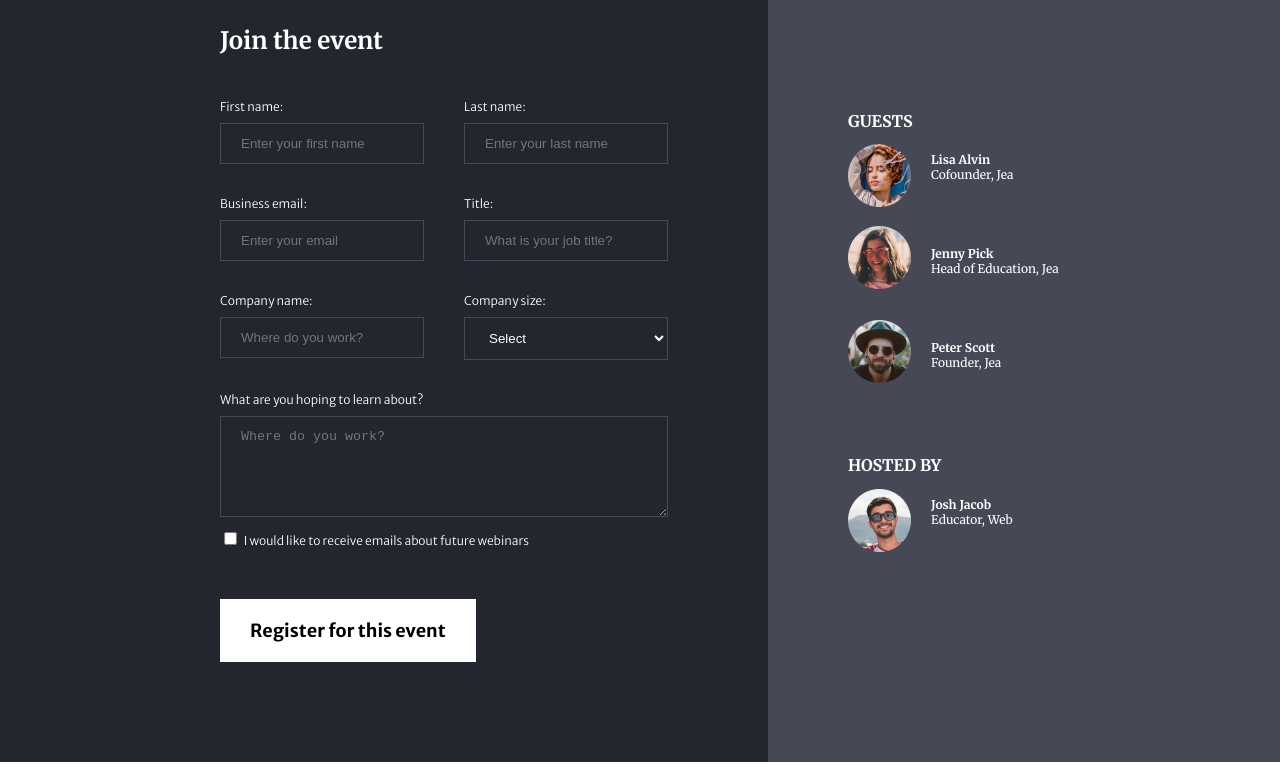
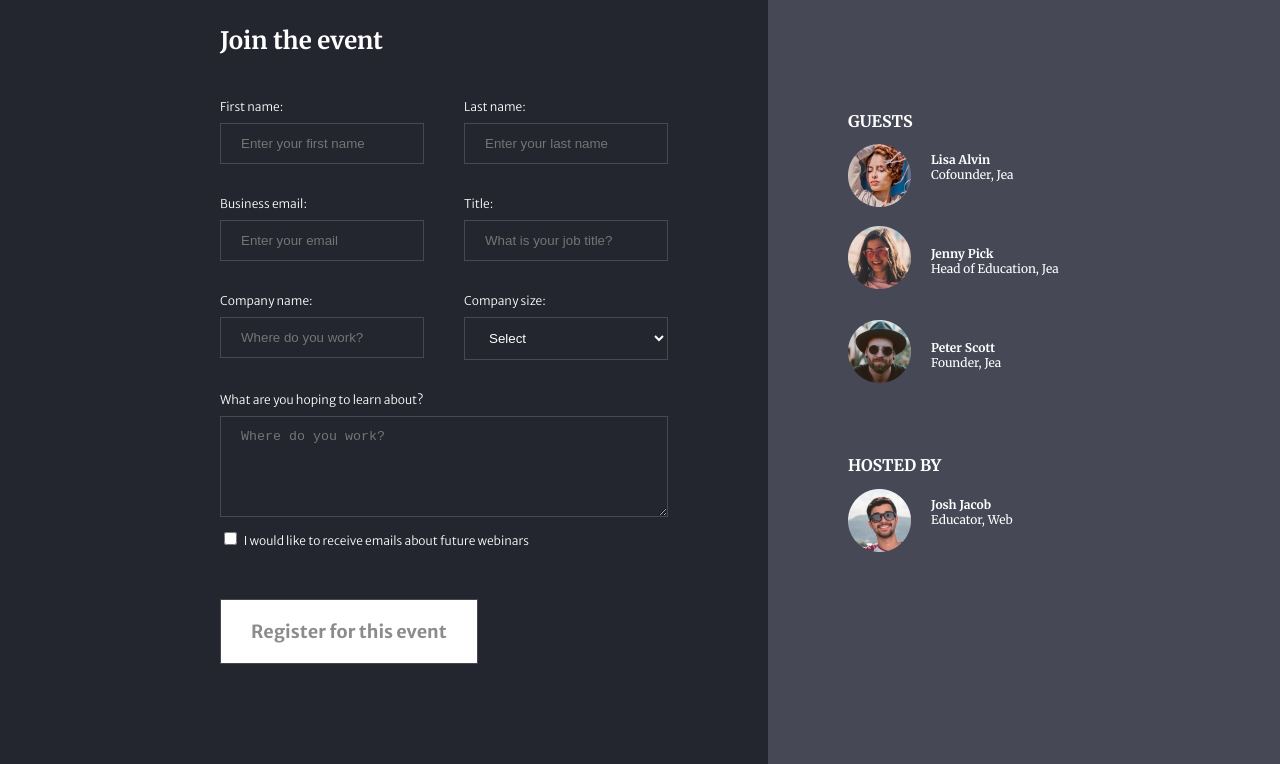
Before and after one commit to iZeek/Connect-Nigeria, a plain HTML site: page index.html in a window 1280 px wide. Shown: the part 369-1133 px from the top of the page. Drawn offline with Linux system fonts and the light colour scheme.

Commit message:
Add Animation

```diff
--- a/styles.css
+++ b/styles.css
@@ -98,20 +98,24 @@ form .more-text {
 }
 input[type=submit] {
   background-color: #fff;
-  color: #000;
+  color: #8C8C8C;
   padding: 20px 30px;
-  border: none;
+  border: 1px solid #464856;
   border-radius: 0;
   cursor: pointer;
   font-family: 'Merriweather Sans', sans-serif;
   font-weight: 700;
   font-size: 18px;
   margin-top: 30px;
+  transition: background-color 2s;
+  -webkit-transition-timing-function: ease-in-out;
+  transition-timing-function: ease-in-out;
 }
 
 input[type=submit]:hover {
-  background-color: #f9f9f9;
+    background-color: rgba(72,72,86,0.2);
 }
+
 
 /* ####  Style sideBar items  #### */
 .share-icon {
```
